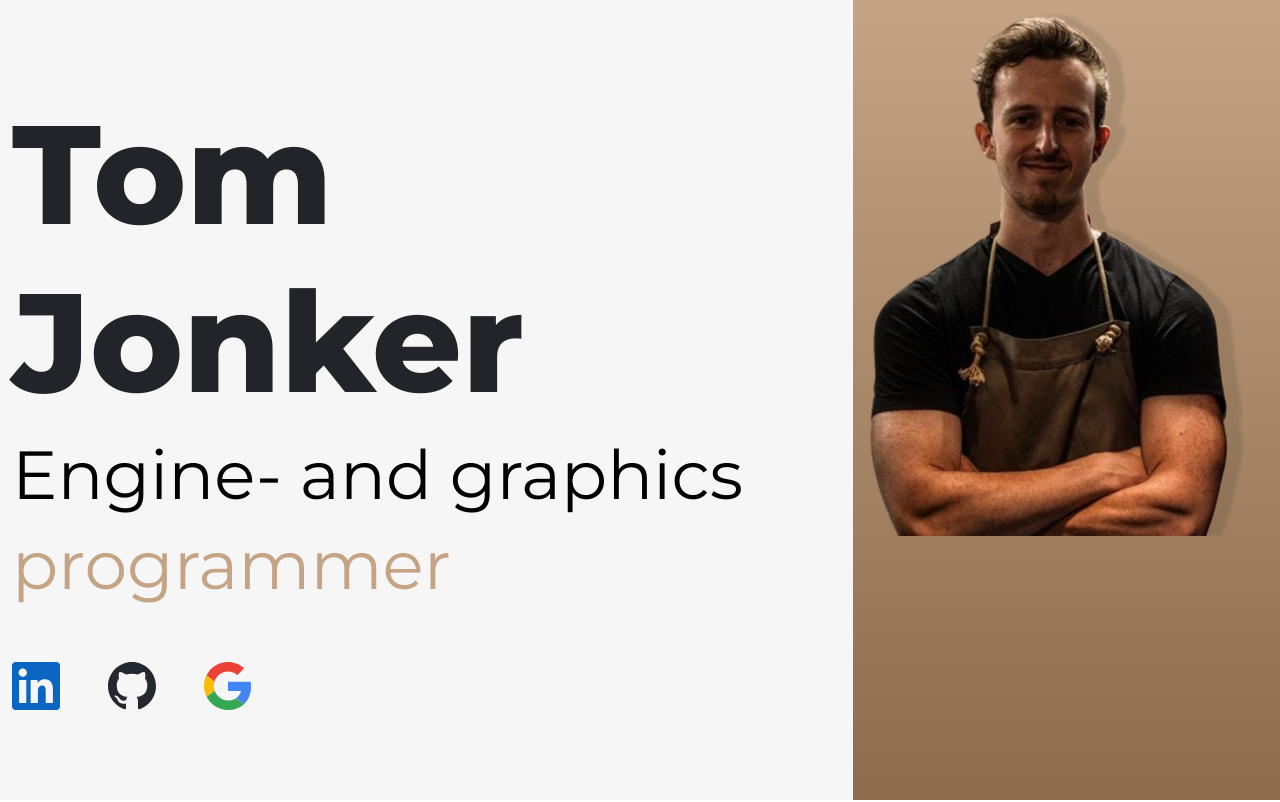
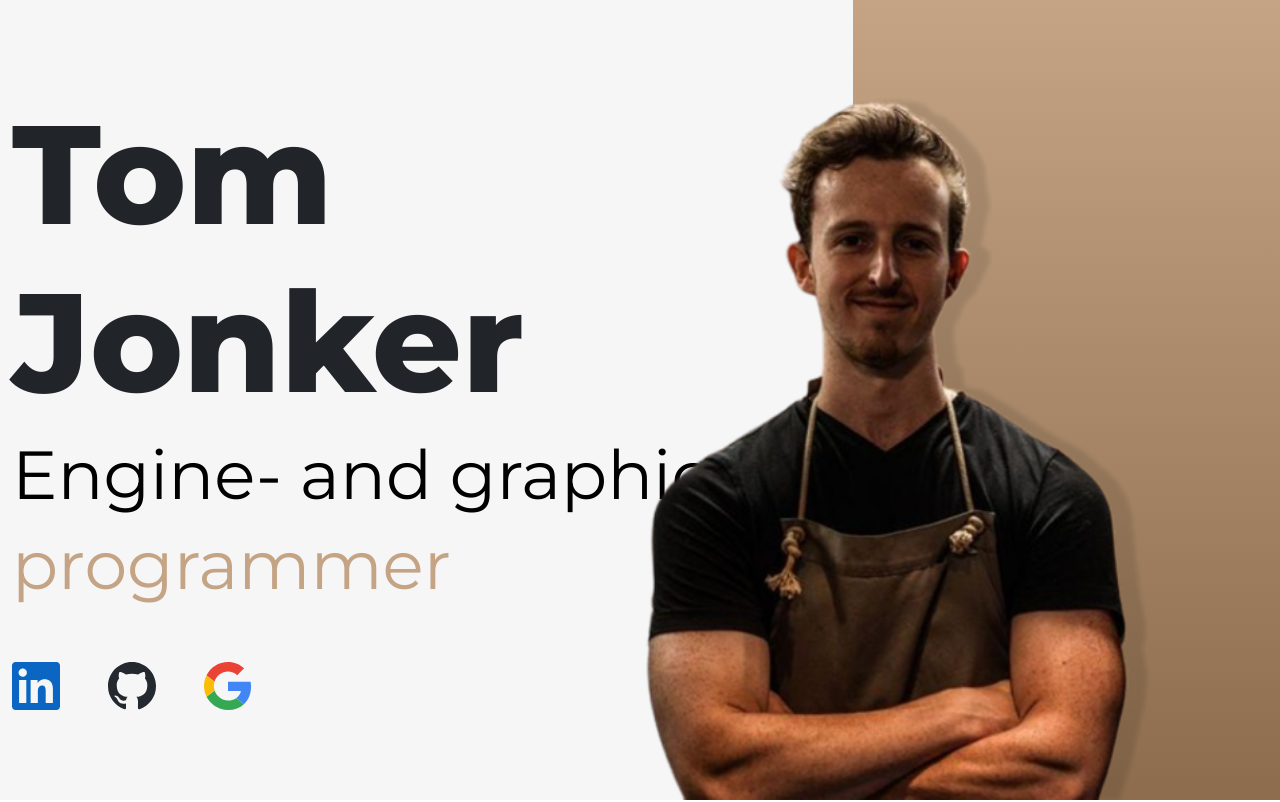
Before and after one commit to TJJonker/Portfolio-site, a Vue app in the folder portfolio/: page / in a window 1280 px wide. Shown: the top 802 px of the page. Built offline with nearby package versions, Linux system fonts and the light colour scheme; the HTML template or start-up script is replaced by a standard one.

Commit message:
Changed hero to make the picture fit

```diff
--- a/portfolio/src/Hero.vue
+++ b/portfolio/src/Hero.vue
@@ -59,7 +59,17 @@ export default {
 .bg-project-primary {
     background: rgb(196,164,132);
     background: linear-gradient(180deg, rgba(196,164,132,1) 0%, rgba(140,108,76,1) 100%);
-    display: none;
+    /* overflow: hidden; Hide any overflow content */
+    position: relative; /* Position context for absolutely positioned children */
+}
+
+.bg-project-primary img {
+    position: absolute; /* Position the image relative to its container */
+    bottom: 0; /* Position at the bottom */
+    left: calc(-100vw/3/2); /* Position at the left */
+    width: auto; /* Take full width of its container */
+    height: 90%; /* Maintain aspect ratio */
+    max-height: 100%; /* Limit maximum height to prevent overflow */
 }
 
 @media only screen and (min-width: 1200px) {
--- a/portfolio/src/HeroImpl.vue
+++ b/portfolio/src/HeroImpl.vue
@@ -40,9 +40,9 @@
     }
 
     .hero-image {
-        position: relative;
+        /* position: relative;
         translate: calc(-100vw/3/2) calc(100vh - 100%);
-        height: 90%;
+        height: 90%; */
     }
 
     .hero-text {
```
